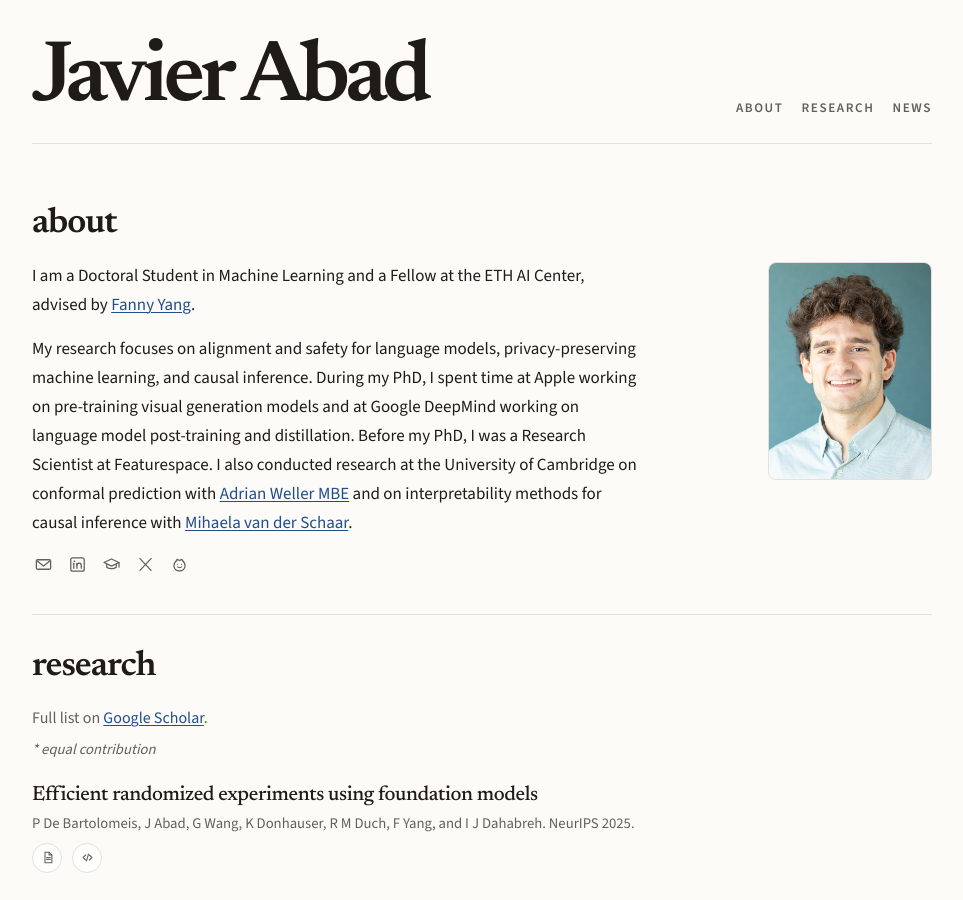
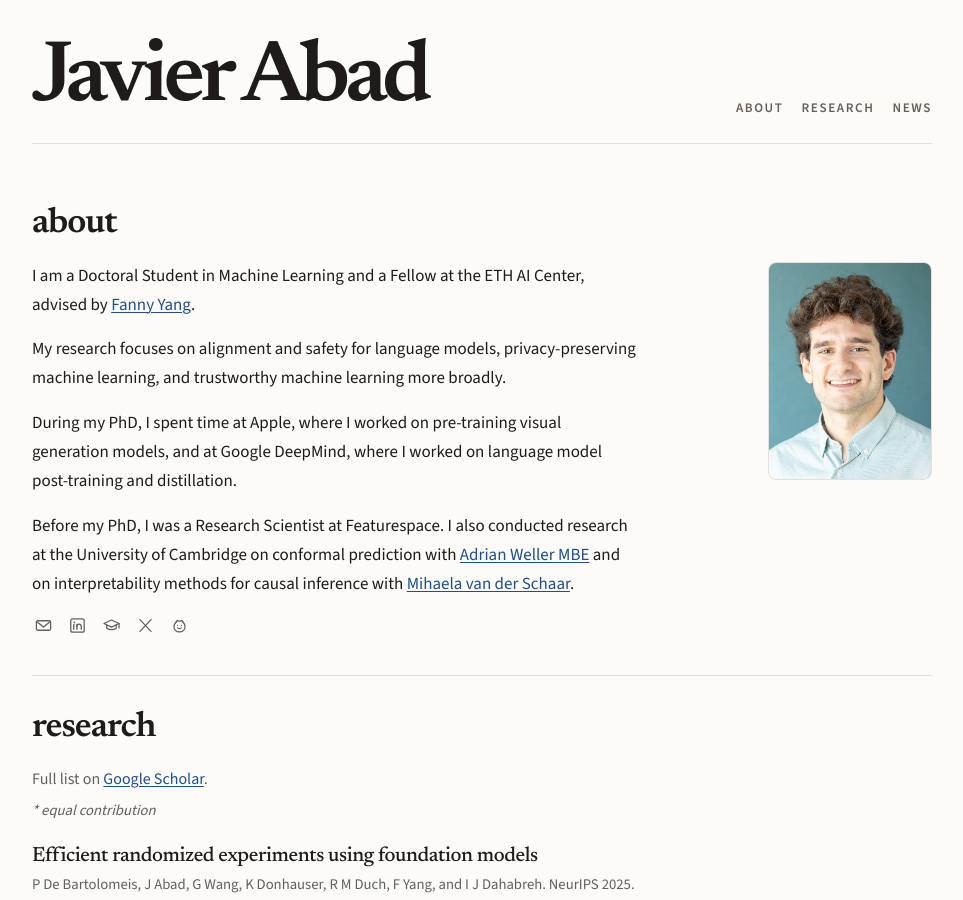
Before and after one commit to jaabmar/jaabmar.github.io, a Jekyll site: the page built from index.html, in a window 1280 px wide and 900 px high. Shown: the whole window, without its empty margins (158-1121 px from the left). Built offline with Jekyll 4.4.1, drawn with Linux system fonts in a browser that asks for light colours.

Commit message:
Update about

```diff
--- a/index.html
+++ b/index.html
@@ -1,7 +1,7 @@
 ---
 layout: default
 title: Javier Abad
-description: Javier Abad Martinez, who publishes as Javier Abad, is a PhD student at the ETH AI Center working on language model safety, privacy-preserving machine learning, and causal inference.
+description: Javier Abad Martinez, who publishes as Javier Abad, is a PhD student at the ETH AI Center working on language model safety, privacy-preserving machine learning, and trustworthy machine learning more broadly.
 image: /artifacts/social-preview.png
 ---
 <div class="page">
@@ -29,8 +29,13 @@ image: /artifacts/social-preview.png
           </p>
           <p>
             My research focuses on alignment and safety for language models, privacy-preserving machine learning,
-            and causal inference. During my PhD, I spent time at Apple working on pre-training visual generation models
-            and at Google DeepMind working on language model post-training and distillation.
+            and trustworthy machine learning more broadly.
+          </p>
+          <p>
+            During my PhD, I spent time at Apple, where I worked on pre-training visual generation models, and at
+            Google DeepMind, where I worked on language model post-training and distillation.
+          </p>
+          <p>
             Before my PhD, I was a Research Scientist at Featurespace.
             I also conducted research at the University of Cambridge on conformal prediction with
             <a href="https://mlg.eng.cam.ac.uk/adrian/" target="_blank" rel="noreferrer">Adrian Weller MBE</a>
```
